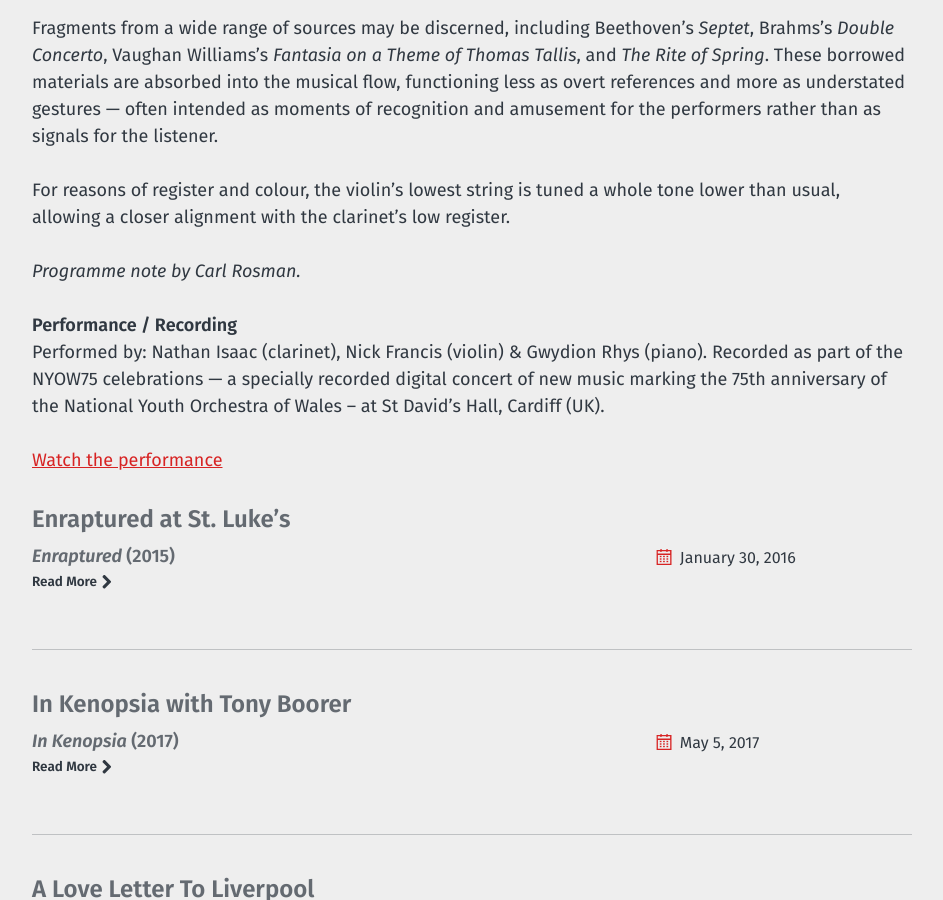
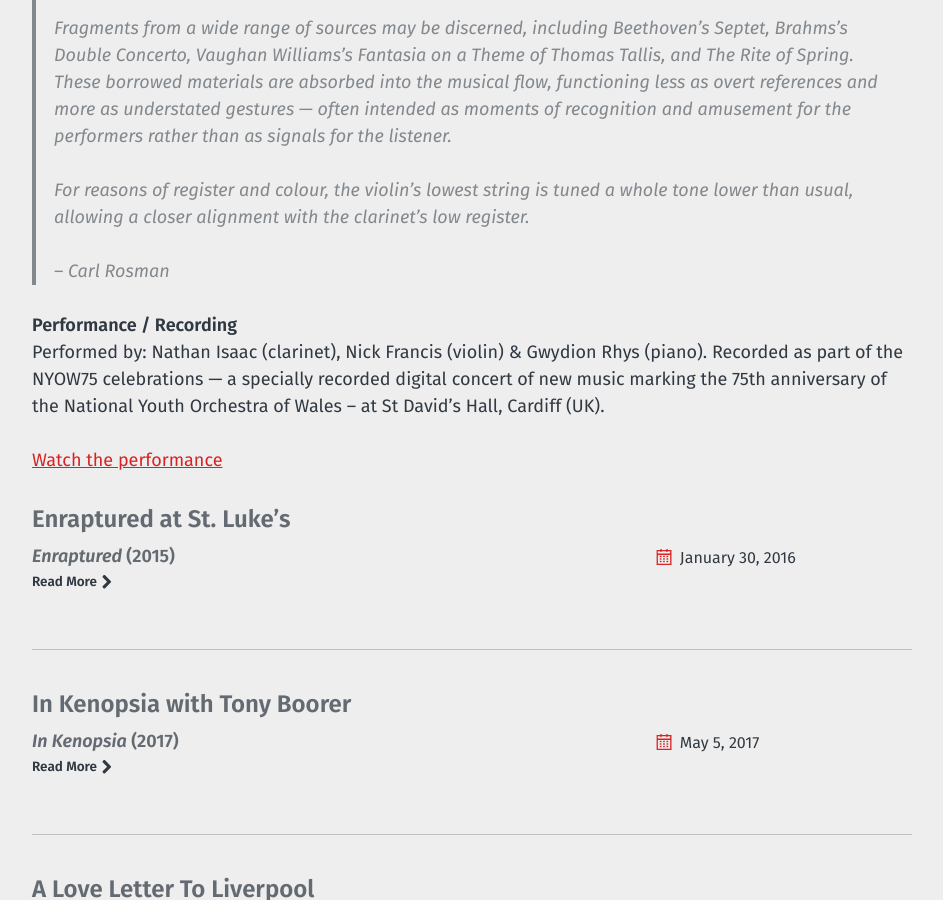
Before and after one commit to morganwilliamsb/website, a Jekyll site: the page built from _listen/parodi-i dri-nyow.md, in a window 1280 px wide and 900 px high, scrolled down 712 px. Shown: the whole window, without its empty margins (40-983 px from the left). Built offline with Jekyll 4.4.1, drawn with Linux system fonts in a browser that asks for light colours.

Commit message:
Update parodi-i dri-nyow.md

```diff
--- a/_listen/parodi-i dri-nyow.md
+++ b/_listen/parodi-i dri-nyow.md
@@ -8,13 +8,13 @@ date: 2021-12-01
 
 *for violin, clarinet in Bb, and piano*
 
-*Parodi i dri* (Parody for Three) was written specifically for student performers. The repertoire for violin, clarinet, and piano is often light in character, and, as its title suggests, this work deliberately engages with that tradition. The trio incorporates both direct quotations and fleeting allusions to textures familiar from earlier works for the combination.
-
-Fragments from a wide range of sources may be discerned, including Beethoven’s *Septet*, Brahms’s *Double Concerto*, Vaughan Williams’s *Fantasia on a Theme of Thomas Tallis*, and *The Rite of Spring*. These borrowed materials are absorbed into the musical flow, functioning less as overt references and more as understated gestures — often intended as moments of recognition and amusement for the performers rather than as signals for the listener.
-
-For reasons of register and colour, the violin’s lowest string is tuned a whole tone lower than usual, allowing a closer alignment with the clarinet’s low register.
-
-*Programme note by Carl Rosman.*
+> *Parodi i dri* (Parody for Three) was written specifically for student performers. The repertoire for violin, clarinet, and piano is often light in character, and, as its title suggests, this work deliberately engages with that tradition. The trio incorporates both direct quotations and fleeting allusions to textures familiar from earlier works for the combination.
+>
+> Fragments from a wide range of sources may be discerned, including Beethoven’s *Septet*, Brahms’s *Double Concerto*, Vaughan Williams’s *Fantasia on a Theme of Thomas Tallis*, and *The Rite of Spring*. These borrowed materials are absorbed into the musical flow, functioning less as overt references and more as understated gestures — often intended as moments of recognition and amusement for the performers rather than as signals for the listener.
+>
+> For reasons of register and colour, the violin’s lowest string is tuned a whole tone lower than usual, allowing a closer alignment with the clarinet’s low register.
+>
+> – Carl Rosman
 
 **Performance / Recording**
 Performed by:
```
